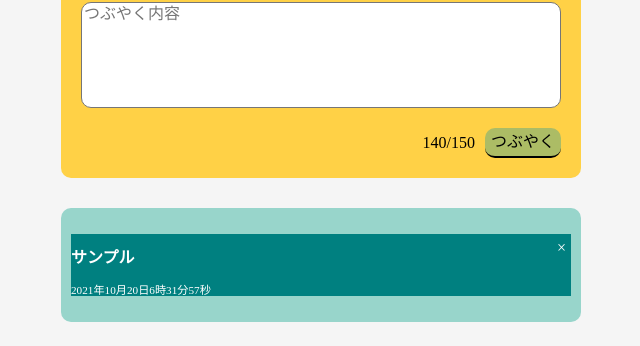
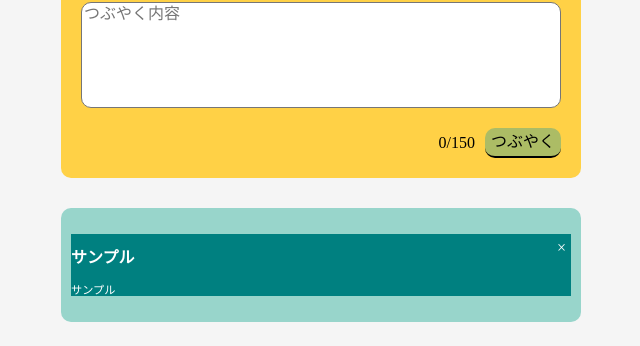
Before and after one commit to takiwaka/ReactPractice1, a React (Create React App) app: page / in a window 1280 px wide. Shown: the part 205-551 px from the top of the page, without its empty margins (319-959 px from the left). Built offline with nearby package versions, Linux system fonts and the light colour scheme.

Commit message:
文字数カウント作成（制限はまだ）

```diff
--- a/src/App.jsx
+++ b/src/App.jsx
@@ -10,13 +10,6 @@ export const App = () => {
 
   const onClickAdd = () => {
     if (tweetText === "") return;
-
-    const newTweet = [...posetedText, tweetText];
-
-    setPostedText(newTweet);
-    setTweetText("");
-  };
-
     const date = new Date();
     const currentTime =
       date.getFullYear() +
@@ -32,8 +25,14 @@ export const App = () => {
       date.getSeconds() +
       "秒";
 
-  const onChangeInputText = (event) =>
+    const newTweet = [...posetedText, tweetText];
+    setPostedText(newTweet);
+    setTweetText("");
+  };
+
+  const onChangeInputText = (event) => {
     setTweetText(event.target.value);
+  };
 
   const onClickRemove = (index) => {
     const newTimeline = [...posetedText];
@@ -50,7 +49,7 @@ export const App = () => {
           value={tweetText}
           onChange={onChangeInputText}
         ></InputTextStyled>
-        <p className="count">140/150</p>
+        <p>{tweetText.length}/150</p>
         <InputButtonStyle onClick={onClickAdd}>
           つぶやく
         </InputButtonStyle>
@@ -58,7 +57,7 @@ export const App = () => {
 
       <TimelineStyled>
         <TimelineListStyled>
-          {posetedText.map((tweet, index) => {
+          {posetedText.map((tweet, index, time) => {
             return (
               <TimelineRowStyled key={tweet + index}>
                 <TimelineDeleteStyled
@@ -71,7 +70,7 @@ export const App = () => {
                   {tweet}
                 </TimelineTextStyled>
                 <TimelinePostTimeStyled>
-                  {currentTime}
+                  {time}
                 </TimelinePostTimeStyled>
               </TimelineRowStyled>
             );
```
Lines whose indentation alone changed are shown as unchanged.
